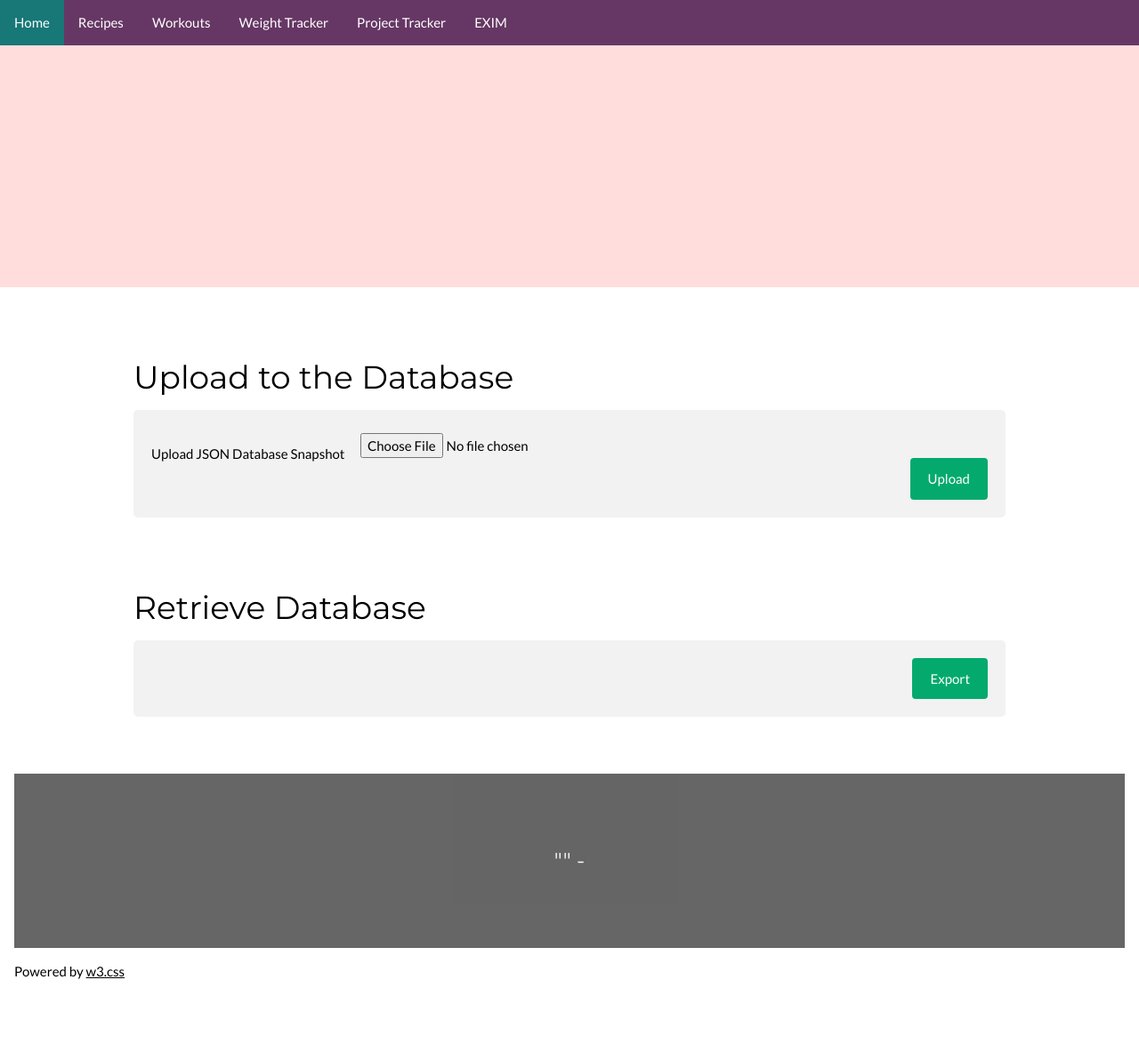
After one commit to kjk15b/fantastic-lamp, a Flask app: template app/templates/exim.html in a window 1280 px wide. The commit adds this page. Shown: the whole page at 89% size. Run offline with Flask 2, Linux system fonts and the light colour scheme; the template is opened without the code that fills it, so the values that code supplies are empty.

Commit message:
Add EXIM features for app

```diff
--- a/app/templates/base.html
+++ b/app/templates/base.html
@@ -92,6 +92,9 @@ li.dropdown {
                 <a href="/projects/delete">Delete a Project</a>
             </div>
         </li>
+        <li class="dropdown">
+          <a href="/exim">EXIM</a>
+        </li>
     </ul>
 
 <!-- Header -->
--- /dev/null
+++ b/app/templates/exim.html
@@ -0,0 +1,96 @@
+{%extends "base.html" %}
+{%block content%}
+
+<style>
+    * {
+  box-sizing: border-box;
+}
+input[type=text], select, textarea {
+  width: 100%;
+  padding: 12px;
+  border: 1px solid #ccc;
+  border-radius: 4px;
+  resize: vertical;
+}
+label {
+  padding: 12px 12px 12px 0;
+  display: inline-block;
+}
+input[type=submit] {
+  background-color: #04AA6D;
+  color: white;
+  padding: 12px 20px;
+  border: none;
+  border-radius: 4px;
+  cursor: pointer;
+  float: right;
+}
+input[type=submit]:hover {
+  background-color: #45a049;
+}
+.container {
+  border-radius: 5px;
+  background-color: #f2f2f2;
+  padding: 20px;
+}
+.col-25 {
+  float: left;
+  width: 25%;
+  margin-top: 6px;
+}
+.col-75 {
+  float: left;
+  width: 75%;
+  margin-top: 6px;
+}
+/* Clear floats after the columns */
+.row:after {
+  content: "";
+  display: table;
+  clear: both;
+}
+/* Responsive layout - when the screen is less than 600px wide, make the two columns stack on top of each other instead of next to each other */
+@media screen and (max-width: 600px) {
+  .col-25, .col-75, input[type=submit] {
+    width: 100%;
+    margin-top: 0;
+  }
+}
+</style>
+
+<!-- First Grid -->
+<div class="w3-row-padding w3-padding-64 w3-container">
+    <div class="w3-content">
+        <h1>Upload to the Database</h1>
+        <div class="container">
+            <form action="/api/database/import" method="post" enctype="multipart/form-data">
+            <div class="row">
+              <div class="col-25">
+                <label for="name">Upload JSON Database Snapshot</label>
+              </div>
+              <div class="col-75">
+                <input type="file" id="dbfile" name="dbfile" accept="json">
+              </div>
+            <br>
+            <div class="row">
+              <input type="submit" value="Upload">
+            </div>
+            </form>
+          </div>
+    </div>
+  </div>
+
+  <div class="w3-row-padding w3-padding-64 w3-container">
+    <div class="w3-content">
+        <h1>Retrieve Database</h1>
+        <div class="container">
+            <form action="/api/database/export" method="get">
+            <div class="row">
+              <input type="submit" value="Export">
+            </div>
+            </form>
+          </div>
+    </div>
+  </div>
+
+{% endblock %}
```
Also changed, not shown: app/api_utils.py (+58 -8 lines), app/routes.py (+42 -2 lines).
